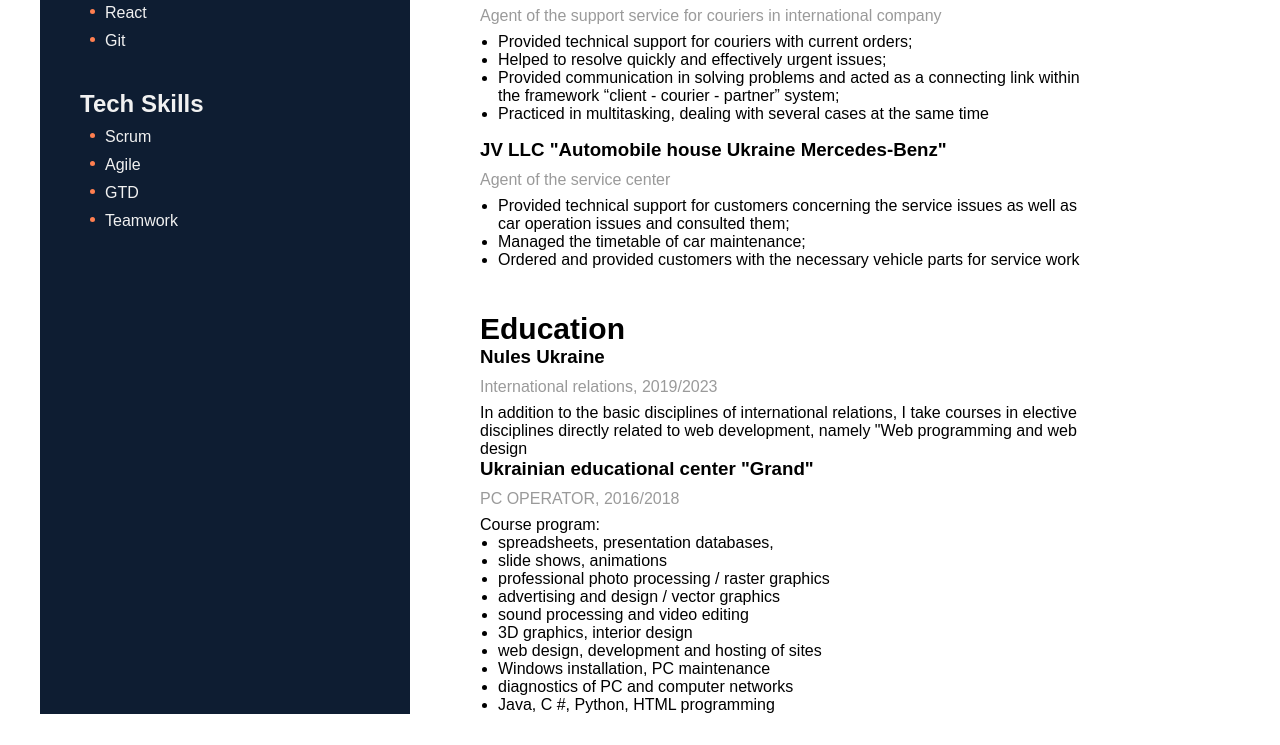
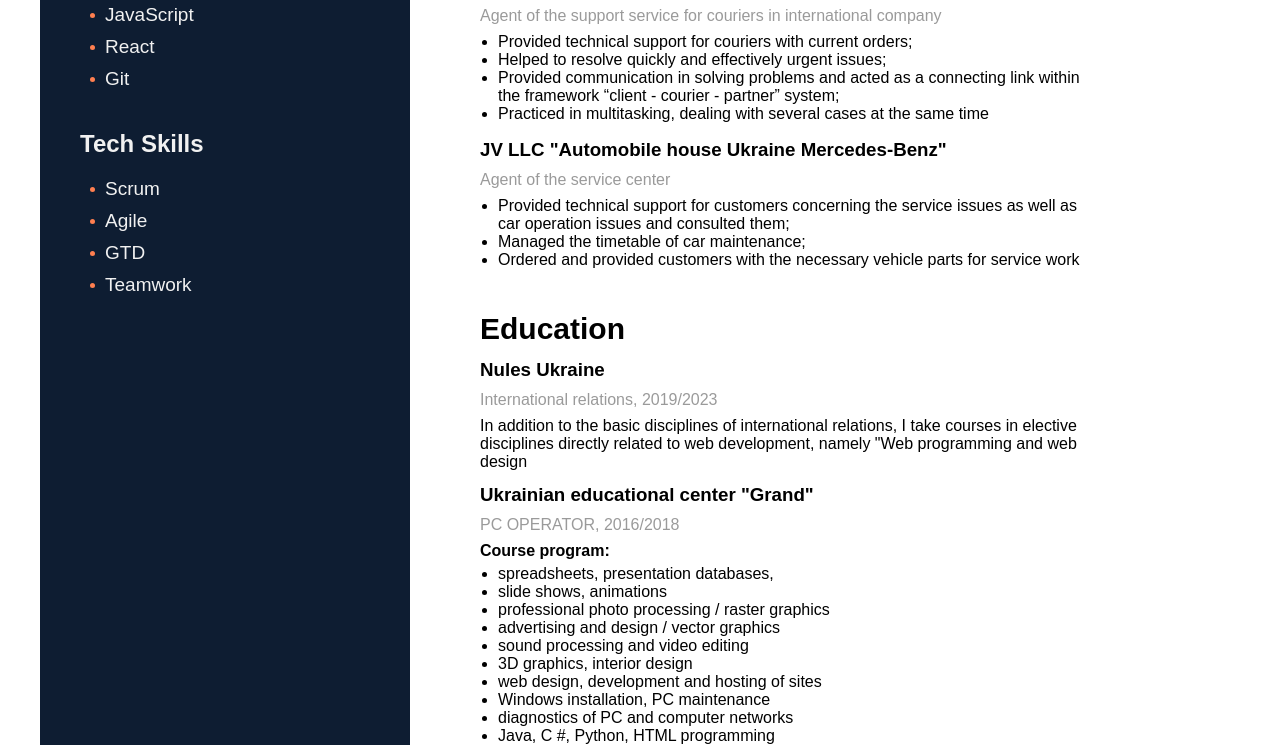
Before and after one commit to TymurSkrynnyk/CV, a plain HTML site: page index.html in a window 1280 px wide. Shown: the part 676-1421 px from the top of the page. Before the commit the page ends 1390 px from the top, so only its background shows below. Drawn offline with Linux system fonts and the light colour scheme.

Commit message:
sec-commit

```diff
--- a/css/main.css
+++ b/css/main.css
@@ -46,12 +46,13 @@ body {
 .sidebar-list li {
   padding-top: 10px;
   position: relative;
+  font-size: 19px;
 }
 
 .sidebar-list li::before {
   content: '';
   position: absolute;
-  top: 15px;
+  top: 19px;
   left: -15px;
   width: 5px;
   height: 5px;
@@ -61,6 +62,7 @@ body {
 
 .sidebar-title {
   color: #f1f1f1;
+  margin-bottom: 10px;
 }
 
 .bold-word-sidebar {
@@ -157,3 +159,13 @@ body {
 .company ul {
   margin-left: 18px;
 }
+
+.education {
+  margin-top: 13px;
+}
+
+.standart-text {
+  font-weight: 600;
+  font-size: 16px;
+  margin-bottom: 5px;
+}
--- a/index.html
+++ b/index.html
@@ -117,11 +117,11 @@
             Nules Ukraine
           </h3>
           <p class="text-gray">International relations, 2019/2023</p>
-          <p class="standart-text">In addition to the basic disciplines of international relations, I take
+          <p>In addition to the basic disciplines of international relations, I take
             courses in elective disciplines directly related to web development,
             namely "Web programming and web design</p>
         </div>
-        <div class="first-education education">
+        <div class="second-education education">
           <h3 class="company-education-name">
             Ukrainian educational center "Grand"
           </h3>
```
